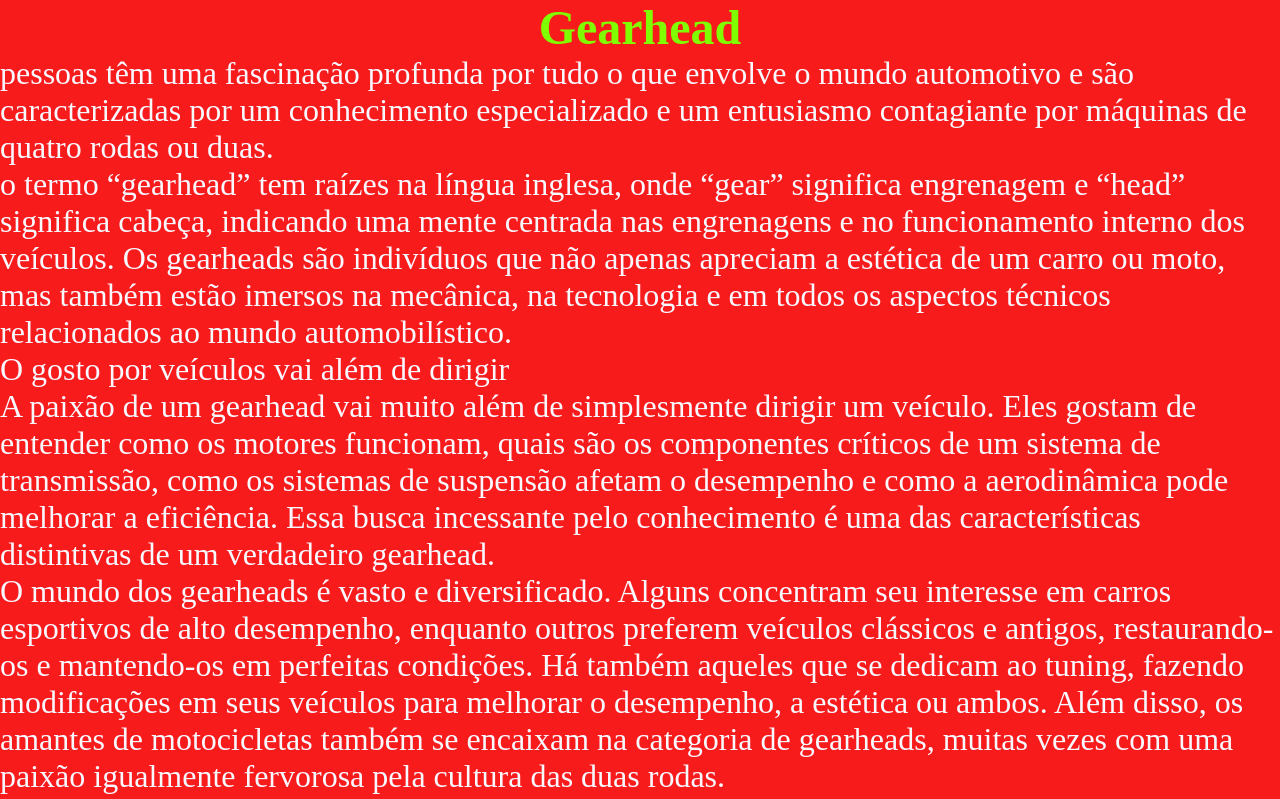
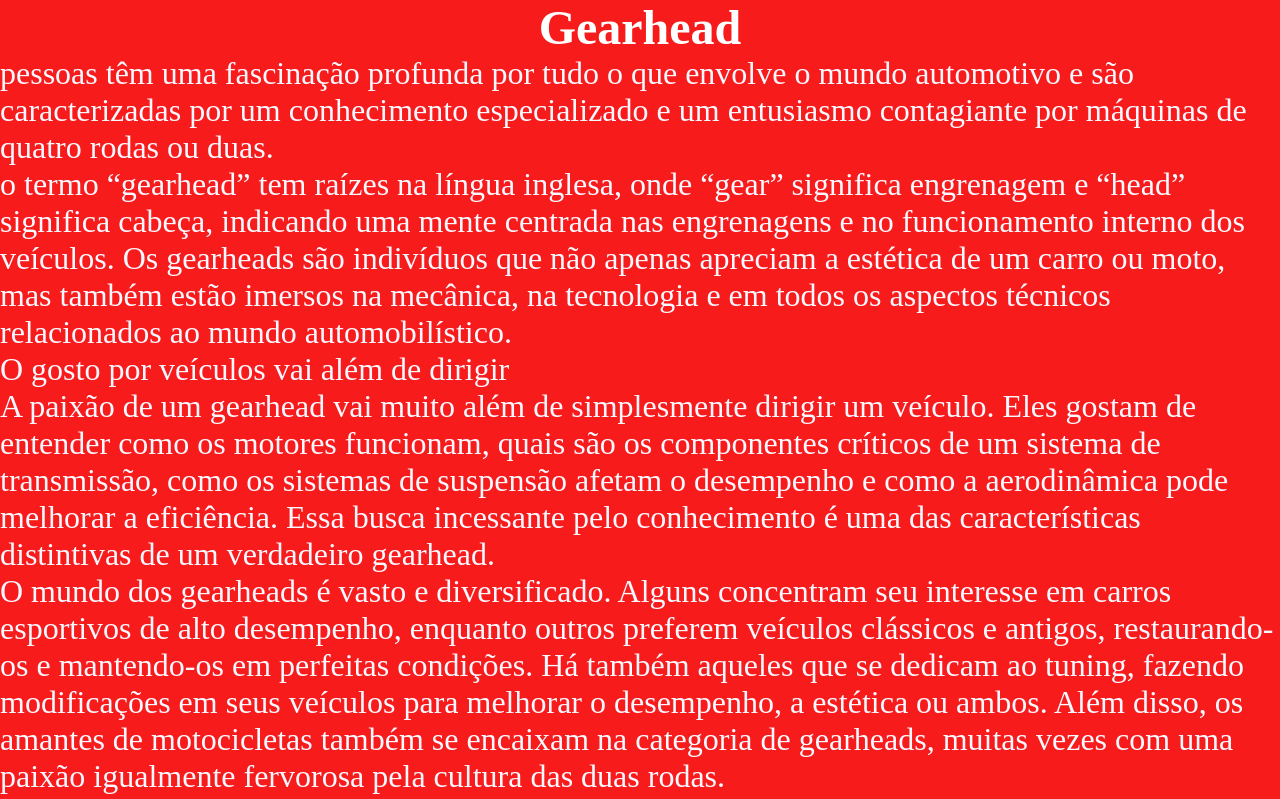
Before and after one commit to Abnerzinlp/revisaoCSS, a plain HTML site: page index.html in a window 1280 px wide. Shown: the top 799 px of the page. Drawn offline with Linux system fonts and the light colour scheme.

Commit message:
t6yhw465

```diff
--- a/index.html
+++ b/index.html
@@ -18,7 +18,7 @@
         h1{
             text-align: center;
             font-size: 36pt;
-            color: chartreuse;
+            color: rgb(255, 255, 255);
         }
 
         p{
```
